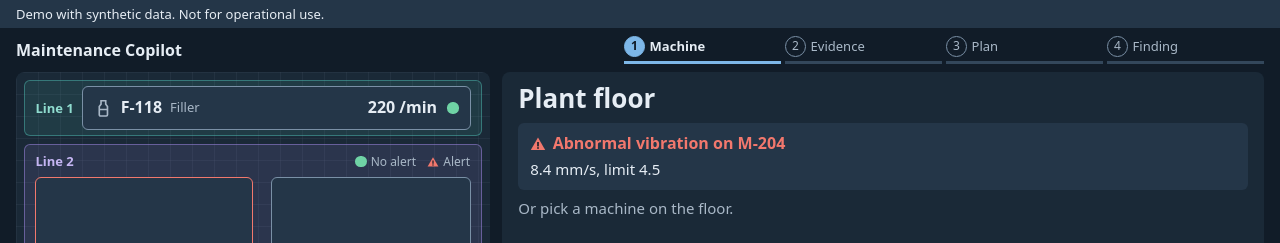
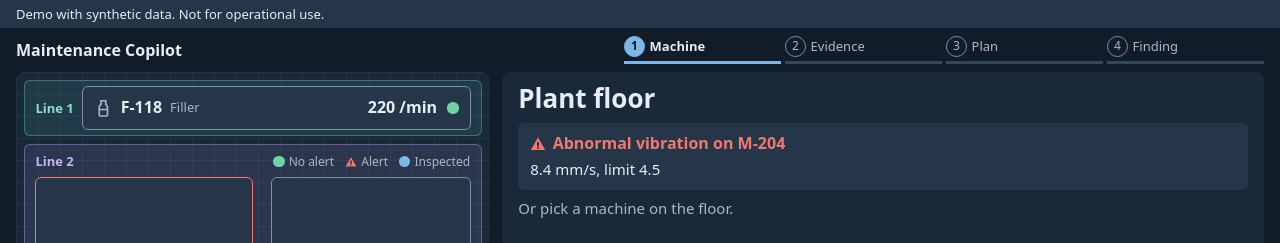
Before and after one commit to Dorbluv/Treedis-assignment, a React (Vite) app: page / in a window 1280 px wide. Shown: the top 243 px of the page. Built offline with nearby package versions, Linux system fonts and the light colour scheme.

Commit message:
Add Inspected to the plant floor legend
Co-Authored-By: Claude Opus 5.5 <noreply@anthropic.com>

```diff
--- a/src/components/PlantFloor.tsx
+++ b/src/components/PlantFloor.tsx
@@ -161,6 +161,7 @@ export function PlantFloor({
               <p className="legend">
                 <span><span className="status-dot" /> No alert</span>
                 <span><AlertMark /> Alert</span>
+                <span><span className="status-inspected" /> Inspected</span>
               </p>
             )}
             {assemblies.map((asset) => <Assembly belt={asset} state={state} key={asset.id} />)}
--- a/src/styles.css
+++ b/src/styles.css
@@ -217,8 +217,8 @@ a { color: var(--blue); }
   position: relative;
   flex: none;
   display: inline-block;
-  width: 0.7rem;
-  height: 0.7rem;
+  width: 0.55rem;
+  height: 0.55rem;
   border-radius: 50%;
   background: var(--blue);
 }
@@ -519,7 +519,7 @@ mark { padding: 0 0.2em; background: var(--raised); border-bottom: 2px solid var
   .machine-value { font-size: var(--size-section); }
   .machine-alert-text, .machine-inspected-text { font-size: var(--size-meta); }
   .type-icon { width: 1.25em; height: 1.25em; }
-  .status-dot { width: 0.7rem; height: 0.7rem; }
+  .status-dot, .status-inspected { width: 0.7rem; height: 0.7rem; }
   .legend { top: 0.5rem; right: 0.7rem; }
   .machine.machine-row { min-height: 44px; padding: 0.25rem 0.7rem; }
   .machine-row .machine-id, .machine-row .machine-value { font-size: var(--size-lead); }
```
